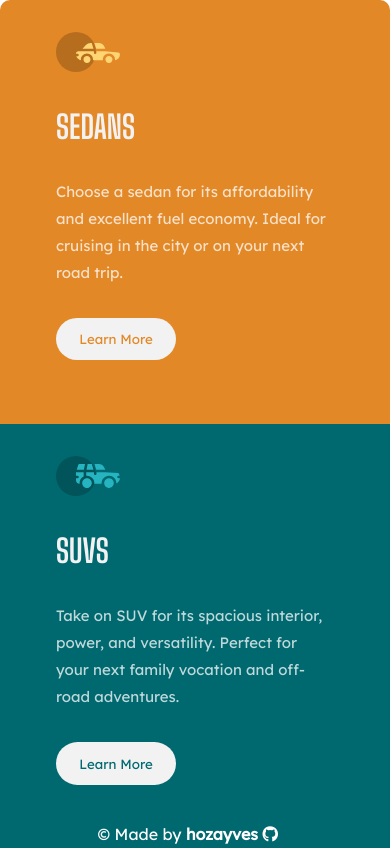
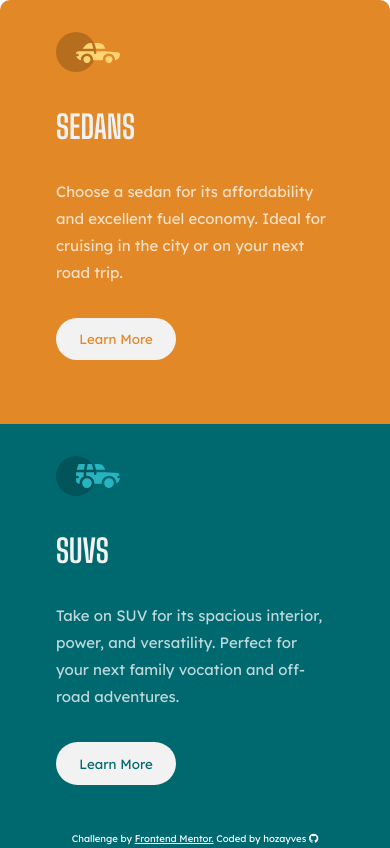
Before and after one commit to hozayves/3-column-preview-card-componet-frontend-Mentor-Challenge, a plain HTML site: page index.html in a window 390 px wide. Shown: the top 848 px of the page. Drawn offline with Linux system fonts and the light colour scheme.

Commit message:
Add footer to the page Resolve some responsive Make changes in other stylesheet files

```diff
--- a/index.html
+++ b/index.html
@@ -42,7 +42,7 @@
     </main>
     <footer>
         <p>
-            &copy Made by <span>hozayves</span>
+            Challenge by <a href="https://www.frontendmentor.io?ref=challenge" target="_blank">Frontend Mentor.</a> Coded by <span>hozayves</span>
             <a
                 href="https://github.com/hozayves/3-column-preview-card-componet-frontend-Mentor-Challenge">
                 <i class="fab fa-github fa-1x"></i>
--- a/scss/_config.scss
+++ b/scss/_config.scss
@@ -1,11 +1,6 @@
 @import url('https://fonts.googleapis.com/css2?family=Lexend+Deca&family=Montserrat:wght@200;300;400;700&family=Poppins:wght@200&display=swap');
 @import url('https://fonts.googleapis.com/css2?family=Big+Shoulders+Display:wght@700&family=Lexend+Deca&family=Montserrat:wght@200;300;400;700&family=Poppins:wght@200&display=swap');
 
-* {
-    padding: 0;
-    margin: 0;
-    box-sizing: border-box;
-}
 $colors: (
     'bright-orange' : hsl(31, 77%, 52%),
     'dark-cyan' : hsl(184, 100%, 22%),
@@ -19,4 +14,15 @@ $colors: (
     @media screen and (min-width: 865px) {
         @content;
     }
+};
+
+
+
+* {
+    padding: 0;
+    margin: 0;
+    box-sizing: border-box;
 }
+body {
+    background-color: map-get($colors, 'very-high-gray');
+}
--- a/scss/_index.scss
+++ b/scss/_index.scss
@@ -71,9 +71,13 @@ section {
 footer {
     position: fixed;
     bottom: 0;
-    left: 25%;
+    left: 0;
     font-family: 'Lexend Deca';
     color: #fff;
+    font-size: 0.6rem;
+    text-align: center;
+    width: 100%;
+    border: 1px solid red
     span {
         font-weight: bold;
     }
--- a/scss/_responsive.scss
+++ b/scss/_responsive.scss
@@ -18,9 +18,11 @@
     footer {
         position: fixed;
         bottom: 0;
-        left: 50%;
+        left: 0;
         font-family: 'Lexend Deca';
         color: #000;
+        font-size: 1em;
+        padding: 1rem;
         span {
             font-weight: bold;
         }
```
Also changed, not shown: dist/css/main.css, 1 other file.
